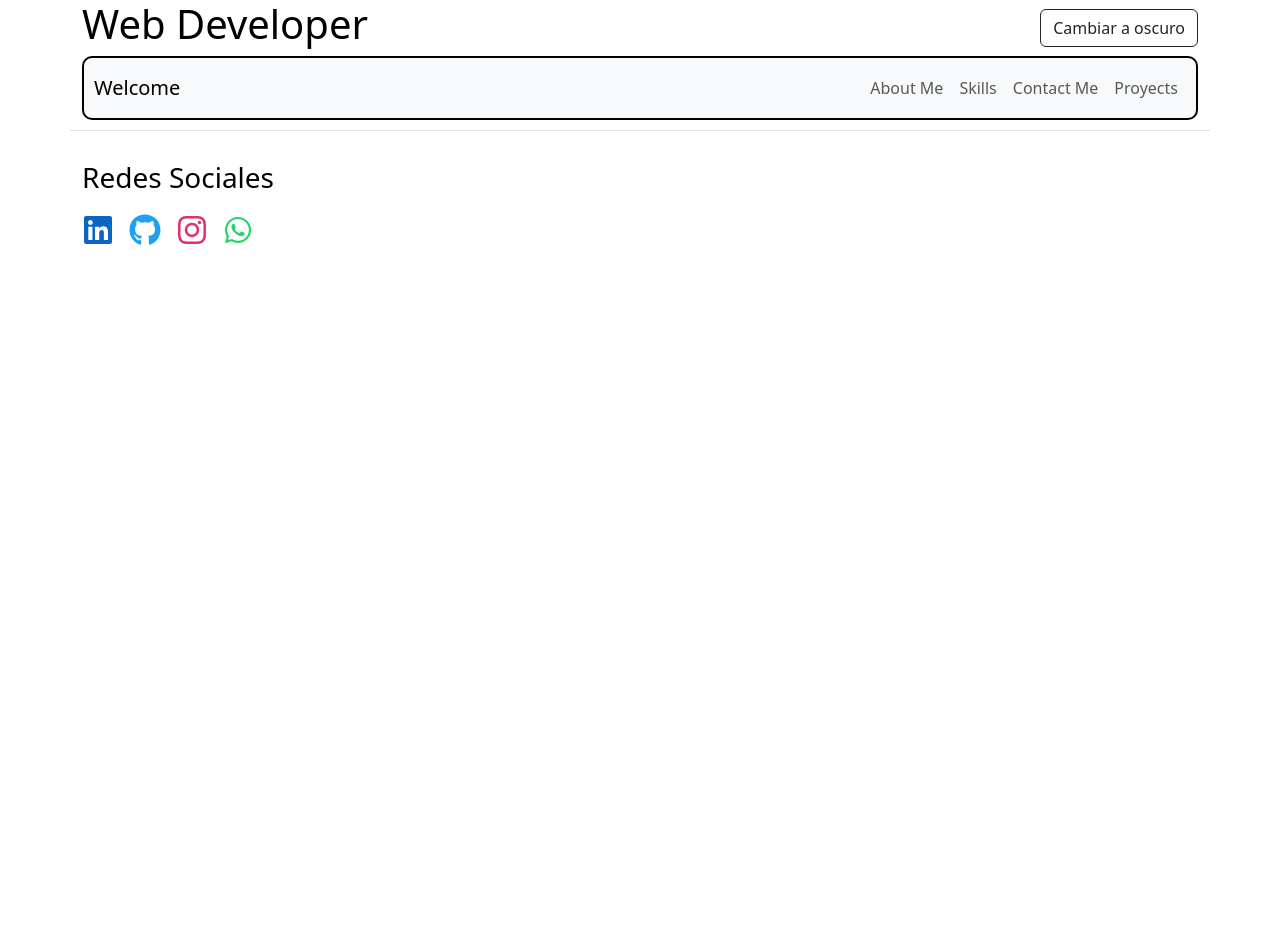
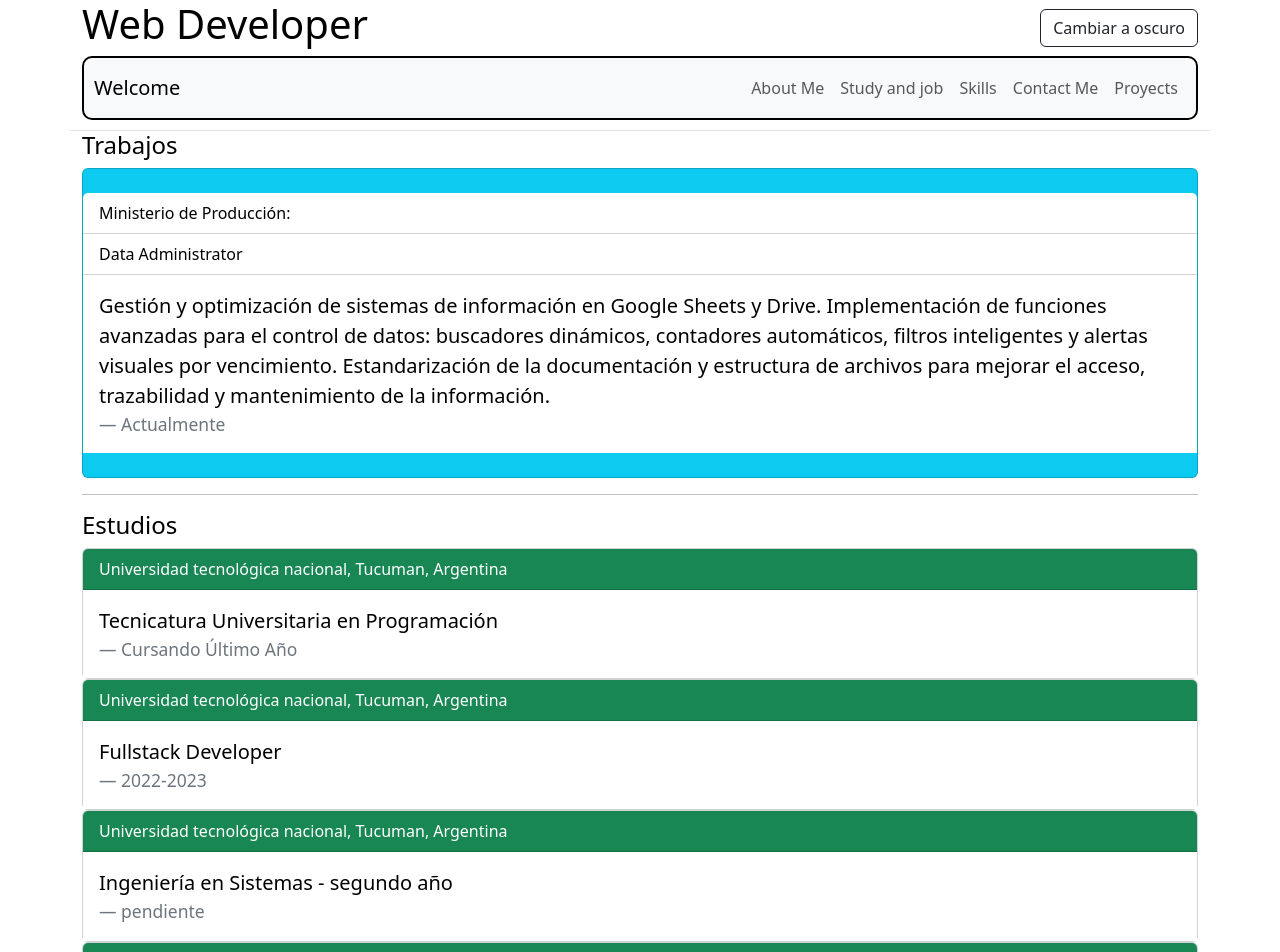
Before and after one commit to nicolasinigo/porfolioWeb, a React (Vite) app: page /study in a window 1280 px wide. Shown: the top 952 px of the page. Before the commit the page ends 800 px from the top, so only its background shows below. Built offline with nearby package versions, Linux system fonts and the light colour scheme.

Commit message:
ultimos detalles de stylos

```diff
--- a/src/components/header/Header.jsx
+++ b/src/components/header/Header.jsx
@@ -28,6 +28,7 @@ const Header = () => {
           <Navbar.Brand href="/">Welcome</Navbar.Brand>
           <Nav>
             <Nav.Link href="/">About Me</Nav.Link>
+            <Nav.Link href="/study">Study and job</Nav.Link>
             <Nav.Link href="/skills">Skills</Nav.Link>
             <Nav.Link href="/contact">Contact Me</Nav.Link>
             <Nav.Link href="/proyects">Proyects</Nav.Link>
--- a/src/components/main/Main.jsx
+++ b/src/components/main/Main.jsx
@@ -1,8 +1,9 @@
 import React from "react";
-import AboutMe from "./AboutMe";
-import Contact from "./Contact";
-import Proyects from "./Proyects";
-import Skills from "../skils/Skills";
+import AboutMe from "./about/AboutMe";
+import Contact from "./contact/Contact";
+import Proyects from "./proyects/Proyects";
+import Skills from "./skils/Skills";
+import Study from "./studyExperience/Study";
 import {Routes, Route } from "react-router-dom";
 
 const Main = () => {
@@ -10,6 +11,7 @@ const Main = () => {
     <>
       <Routes>
         <Route path="/" element={<AboutMe/>}/>
+        <Route path="/study" element={<Study/>}/>
         <Route path="/skills" element={<Skills/>}/>
         <Route path="/contact" element={<Contact/>}/>
         <Route path="/proyects" element={<Proyects/>}/>
--- a/src/components/main/AboutMe.jsx
+++ b/src/components/main/about/AboutMe.jsx
@@ -1,13 +1,13 @@
 import React from "react";
-import datos from "../../datos";
+import datos from "../../../datos";
 import Card from "react-bootstrap/Card";
 import Container from "react-bootstrap/Container";
 import Row from "react-bootstrap/Row";
 import Col from "react-bootstrap/Col";
 import Image from "react-bootstrap/Image";
-import foto from "../../imagenes/fotoMia.jpg";
+import foto from "../../../imagenes/fotoMia.jpg";
 import ListGroup from "react-bootstrap/ListGroup";
-import { useContextOscuro } from "../../context/contextModoOscuro";
+import { useContextOscuro } from "../../../context/contextModoOscuro";
 
 const AboutMe = () => {
   const { context, setContext } = useContextOscuro();
--- a/src/components/main/Contact.jsx
+++ b/src/components/main/contact/Contact.jsx
@@ -1,11 +1,9 @@
 import Container from "react-bootstrap/Container";
 import Button from "react-bootstrap/Button";
 import Form from "react-bootstrap/Form";
-import Col from "react-bootstrap/esm/Col";
-import Row from "react-bootstrap/Row";
 import React, { useRef } from "react";
 import emailjs from "@emailjs/browser";
-import { useContextOscuro } from "../../context/contextModoOscuro";
+import { useContextOscuro } from "../../../context/contextModoOscuro";
 
 const Contact = () => {
   const { context, setContext } = useContextOscuro();
@@ -21,7 +19,7 @@ const Contact = () => {
       .then(
         () => {
           alert("Mensaje enviado con éxito!");
-          form.current.reset(); // limpia el formulario
+          form.current.reset();
         },
         (error) => {
           console.error("Error al enviar:", error.text);
@@ -35,7 +33,7 @@ const Contact = () => {
       <h3>Contactate Conmigo</h3>
       <Form ref={form} onSubmit={sendEmail} data-bs-theme={context} className="w-75 mx-auto mt-5">
         <Form.Group
-          style={{ padding: "5px", border: "3px solid rgb(212, 227, 6)" }}
+          style={{ padding: "5px", border: "3px solid transparent",borderImage: "linear-gradient(to bottom, rgb(32, 187, 94), rgba(32, 187, 94, 0)) 1" }}
           className="mb-3 container"
           controlId="formBasicEmail"
         >
@@ -49,7 +47,7 @@ const Contact = () => {
         </Form.Group>
 
         <Form.Group
-          style={{ padding: "5px", border: "3px solid rgb(212, 227, 6)" }}
+          style={{ padding: "5px", border: "3px solid transparent",borderImage: "linear-gradient(to bottom, rgb(32, 187, 94), rgba(32, 187, 94, 0)) 1" }}
           className="mb-3 container"
           controlId="formBasicNombre"
         >
@@ -62,7 +60,7 @@ const Contact = () => {
           />
         </Form.Group>
         <Form.Group
-          style={{ padding: "5px", border: "3px solid rgb(212, 227, 6)" }}
+          style={{ padding: "5px", border: "3px solid transparent",borderImage: "linear-gradient(to bottom, rgb(32, 187, 94), rgba(32, 187, 94, 0)) 1" }}
           className="mb-3 container"
           controlId="formBasicGmail"
         >
@@ -75,20 +73,20 @@ const Contact = () => {
           />
         </Form.Group>
         <Form.Group
-          style={{ padding: "5px", border: "3px solid rgb(212, 227, 6)" }}
+          style={{ padding: "5px", border: "3px solid transparent",borderImage: "linear-gradient(to bottom, rgb(32, 187, 94), rgba(32, 187, 94, 0)) 1"}}
           className="mb-3 container"
           controlId="exampleForm.ControlTextarea1"
         >
           <Form.Label>Mensaje</Form.Label>
           <Form.Control
-            style={{ border: "3px solid rgb(212, 227, 6)" }}
+            style={{ border: "3px solid transparent",borderImage: "linear-gradient(to bottom, rgb(32, 187, 94), rgba(32, 187, 94, 0)) 1" }}
             as="textarea"
             rows={3}
             name="message"
             required
           />
         </Form.Group>
-        <Button variant="primary" type="submit">
+        <Button variant="success" type="submit">
           Enviar
         </Button>
       </Form>
--- a/src/components/skils/Skills.jsx
+++ b/src/components/main/skils/Skills.jsx
@@ -3,7 +3,7 @@ import Container from "react-bootstrap/esm/Container";
 import Row from "react-bootstrap/esm/Row";
 import ListGroup from "react-bootstrap/ListGroup";
 import Col from "react-bootstrap/Col";
-import { useContextOscuro } from "../../context/contextModoOscuro";
+import { useContextOscuro } from "../../../context/contextModoOscuro";
 
 const Skills = () => {
 
--- /dev/null
+++ b/src/components/main/studyExperience/Study.jsx
@@ -0,0 +1,92 @@
+
+import Card from "react-bootstrap/Card";
+import Container from "react-bootstrap/Container";
+import { useContextOscuro } from "../../../context/contextModoOscuro";
+
+const Study = () => {
+
+    const {context, setContext}=useContextOscuro()
+    const textColor = context === "dark" ? "#ffffff" : "#000000";
+    const bgColor = context === "dark" ? "#000000" : "#ffffff";
+
+  return (
+    <Container  data-bs-theme={context}>
+      <h4>Trabajos</h4>
+      <Card className={`bg-info py-4`} >
+        <Card.Header style={{ color: textColor , backgroundColor: bgColor}}>Ministerio de Producción:</Card.Header>
+        <Card.Header style={{ color: textColor , backgroundColor: bgColor}}>Data Administrator</Card.Header>
+        <Card.Body style={{ color: textColor , backgroundColor: bgColor}}>
+          <blockquote className="blockquote mb-0">
+            <p>
+              Gestión y optimización de sistemas de información en Google Sheets
+              y Drive. Implementación de funciones avanzadas para el control de
+              datos: buscadores dinámicos, contadores automáticos, filtros
+              inteligentes y alertas visuales por vencimiento. Estandarización
+              de la documentación y estructura de archivos para mejorar el
+              acceso, trazabilidad y mantenimiento de la información.
+            </p>
+            <footer className="blockquote-footer">
+              Actualmente
+            </footer>
+          </blockquote>
+        </Card.Body>
+      </Card>
+      <hr />
+      <h4>Estudios</h4>
+      <Card>
+      <Card.Header className="text-bg-success" style={{ color: textColor , backgroundColor: bgColor}}> Universidad tecnológica nacional, Tucuman, Argentina</Card.Header>
+      <Card.Body style={{ color: textColor , backgroundColor: bgColor}}>
+        <blockquote className="blockquote mb-0">
+          <p>
+               Tecnicatura Universitaria en Programación
+          </p>
+          <footer className="blockquote-footer">
+            Cursando Último Año
+          </footer>
+        </blockquote>
+      </Card.Body>
+    </Card>
+    <Card>
+      <Card.Header className="text-bg-success" style={{ color: textColor , backgroundColor: bgColor}}>Universidad tecnológica nacional, Tucuman, Argentina</Card.Header>
+      <Card.Body style={{ color: textColor , backgroundColor: bgColor}}>
+        <blockquote className="blockquote mb-0">
+          <p>
+            Fullstack Developer
+          </p>
+          <footer className="blockquote-footer">
+            2022-2023
+          </footer>
+        </blockquote>
+      </Card.Body>
+    </Card>
+    <Card>
+      <Card.Header className="text-bg-success" style={{ color: textColor , backgroundColor: bgColor}}>Universidad tecnológica nacional, Tucuman, Argentina</Card.Header>
+      <Card.Body style={{ color: textColor , backgroundColor: bgColor}}>
+        <blockquote className="blockquote mb-0">
+          <p>
+            Ingeniería en Sistemas -  segundo año
+          </p>
+          <footer className="blockquote-footer">
+            pendiente
+          </footer>
+        </blockquote>
+      </Card.Body>
+    </Card>
+    <Card>
+      <Card.Header className="text-bg-success" style={{ color: textColor , backgroundColor: bgColor}}>Aticana, Tucuman, Argentina</Card.Header>
+      <Card.Body style={{ color: textColor , backgroundColor: bgColor}}>
+        <blockquote className="blockquote mb-0">
+          <p>
+            English B2
+          </p>
+          <footer className="blockquote-footer">
+            2018-2019
+          </footer>
+        </blockquote>
+      </Card.Body>
+    </Card>
+    </Container>
+  );
+};
+
+export default Study;
--- a/src/datos.js
+++ b/src/datos.js
@@ -1,7 +1,7 @@
 const datos = {
   nombre: "Nicolás",
   apellido: "Iñigo",
-  titulo: "tecnico universitario en programacion",
+  titulo: "Tecnico Universitario en Programación",
   telefono: "3814142367",
   gmail: "ninigo@gmail.com",
   hobbis:{
```
Also changed, not shown: src/components/main/proyects/Proyects.jsx (renamed from src/components/main/Proyects.jsx, +11 -11 lines).
